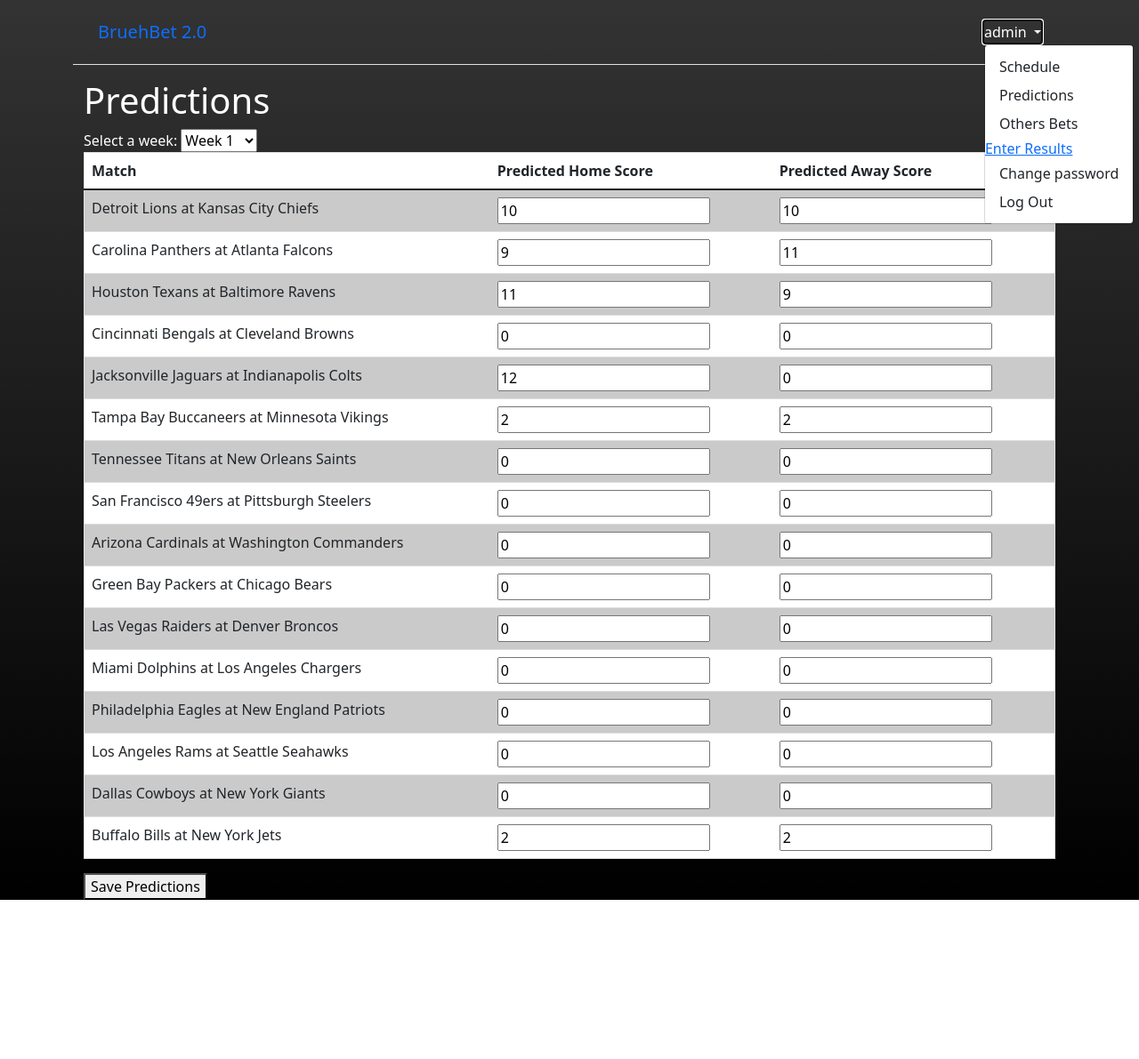
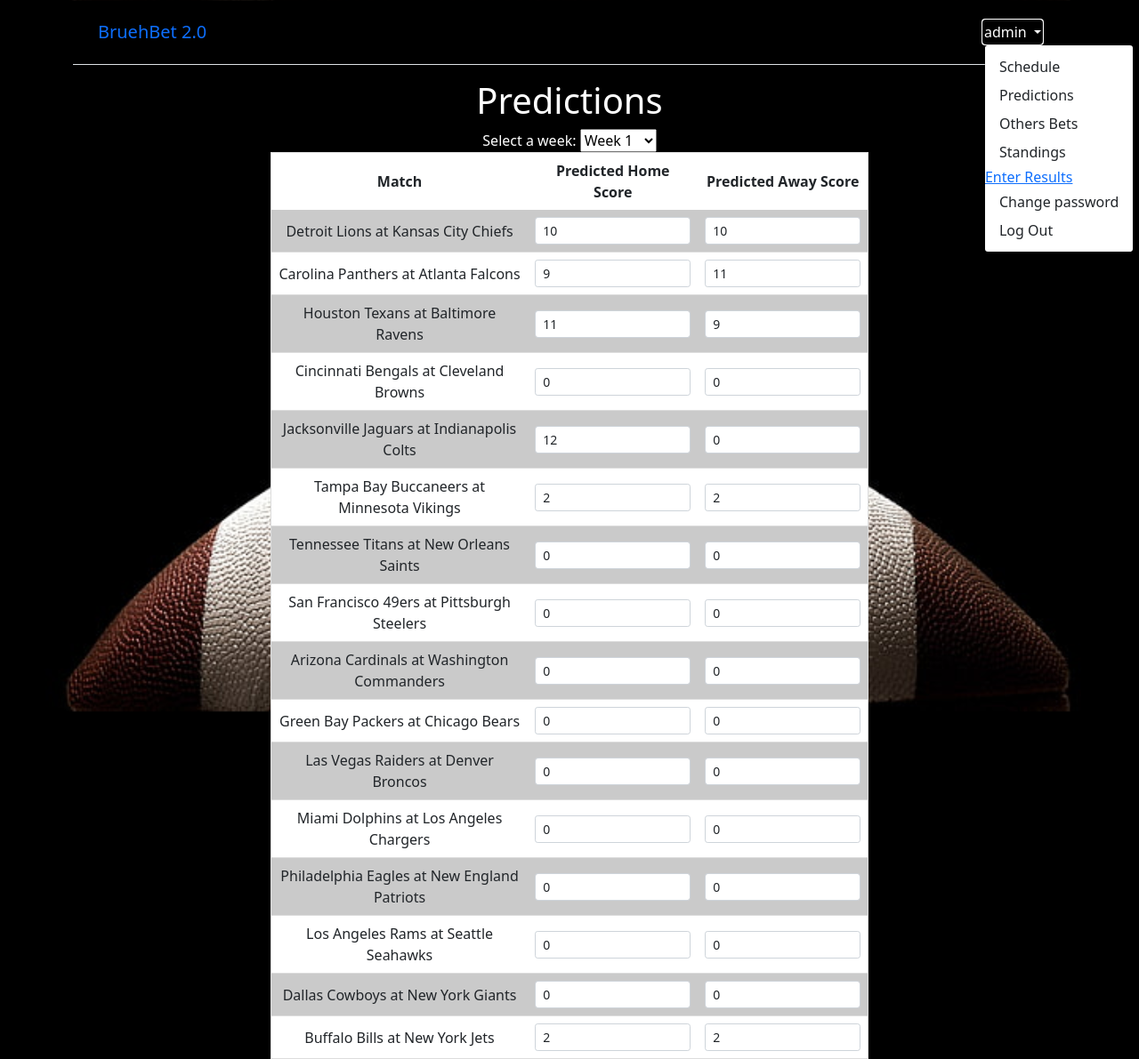
Before and after one commit to MadPaco/bbet, a Django app: page /predictions/ in a window 1280 px wide, after a click on "admin". Shown: the whole page at 89% size. Before the commit the page ends 1012 px from the top, so only its background shows below. Run offline with Django 3.2, Linux system fonts and the light colour scheme; a user stored in the database is signed in; data comes from the database, SQL or seed files in the repository; both versions use the stored data as it was after the commit.

Commit message:
added working standings

```diff
--- a/bbet/settings.py
+++ b/bbet/settings.py
@@ -69,6 +69,9 @@
                 'django.contrib.auth.context_processors.auth',
                 'django.contrib.messages.context_processors.messages',
             ],
+            'libraries':{
+                'index': 'templatetags.index',
+            }
         },
     },
 ]
--- a/static/css/styles.css
+++ b/static/css/styles.css
@@ -1,8 +1,9 @@
 body {
-    background: linear-gradient(to bottom, #333, #000);
+    background-image: url("../../media/background.jpg");
     background-repeat: no-repeat;
-    background-size: auto 100%;
-    min-height: 100vh;
+    background-size: cover;
+    background-attachment: fixed;
+    height: 100vh;
 }
 
 /* Style the table */
@@ -20,6 +21,11 @@
     text-align: left;
     padding: 8px;
     border: 1px solid #ddd;
+    background-color: white;
+}
+
+thead {
+    background-color: #f2f2f2;
 }
 
 td {
--- a/templates/base.html
+++ b/templates/base.html
@@ -32,6 +32,7 @@
               <li><a class="dropdown-item" href="{% url 'schedule' %}">Schedule</a></li>
               <li><a class="dropdown-item" href="{% url 'predictions' %}">Predictions</a></li>
               <li><a class="dropdown-item" href="{% url 'fellow_bets' week_number=1 %}">Others Bets</a></li>
+              <li><a class="dropdown-item" href="{% url 'standings' %}">Standings</a></li>
               {% if request.user.is_staff %}
               <a href="{% url 'enter_results' week_number=1 %}">Enter Results</a>
               {% endif %}
--- a/templates/predictions.html
+++ b/templates/predictions.html
@@ -1,20 +1,22 @@
 <!-- predictions.html -->
 {% extends 'base.html' %}
 {% block content %}
-<div class="container">
+<div class="text-center">
     <h1>Predictions</h1>
-    <form method="get">
+    <form method="get" style="display: inline-block;">
         <label for="week_number">Select a week:</label>
         <select name="week_number" id="week_number">
             {% for week in weeks %}
-                <option value="{{ week }}" {% if week == selected_week|stringformat:"s" %}selected{% endif %}>Week {{ week }}</option>
+            <option value="{{ week }}" {% if week == selected_week|stringformat:"s" %}selected{% endif %}>Week {{ week }}</option>
             {% endfor %}
         </select>
     </form>
+</div>
 
-    <form method="post" id="PredictionsForm">
+<div class="d-flex justify-content-center">
+    <form method="post" id="PredictionsForm" class="text-center d-flex justify-content-center">
         {% csrf_token %}
-        <table class="table">
+        <table class="table-responsive">
             <thead>
                 <tr style="background-color: white;">
                     <th>Match</th>
@@ -24,15 +26,14 @@
             </thead>
             <tbody>
                 {% for game in games %}
-                    <tr>
-                        <td>{{ game.match.away_team }} at {{ game.match.home_team }}</td>
-                        <td><input type="number" name="predicted_home_score_{{ game.match.pk }}" value="{{ game.predicted_home_score }}" {% if current_time > game.match.date %}disabled{% endif %}></td>
-                        <td><input type="number" name="predicted_away_score_{{ game.match.pk }}" value="{{ game.predicted_away_score }}" {% if current_time > game.match.date %}disabled{% endif %}></td>
-                    </tr>
+                <tr>
+                    <td>{{ game.match.away_team }} at {{ game.match.home_team }}</td>
+                    <td><input class="form-control form-control-sm" type="number" name="predicted_home_score_{{ game.match.pk }}" value="{{ game.predicted_home_score }}" {% if current_time > game.match.date %}disabled{% endif %}></td>
+                    <td><input class="form-control form-control-sm" type="number" name="predicted_away_score_{{ game.match.pk }}" value="{{ game.predicted_away_score }}" {% if current_time > game.match.date %}disabled{% endif %}></td>
+                </tr>
                 {% endfor %}
             </tbody>
         </table>
-        <button type="submit">Save Predictions</button>
     </form>
 </div>
 <script>
@@ -43,7 +44,5 @@
         document.cookie = 'selectedWeekPredictions=' + weekDropdown.value;
         document.getElementById('PredictionsForm').submit();
     });
-
-
 </script>
 {% endblock content %}
--- /dev/null
+++ b/templatetags/index.py
@@ -0,0 +1,6 @@
+from django import template
+register = template.Library()
+
+@register.filter
+def index(indexable, i):
+    return indexable[i]
--- a/users/models.py
+++ b/users/models.py
@@ -6,6 +6,7 @@
 class CustomUser(AbstractUser):
     """ custom User class, adding an age field"""
     age = models.PositiveIntegerField(null=True, blank=True)
+    favorite_team = models.CharField(max_length=50, null=True, blank=True)
 
 
     def __str__(self):
--- a/users/urls.py
+++ b/users/urls.py
@@ -1,5 +1,5 @@
 from django.urls import path
-from .views import SignUpView, HomePageView, ScheduleView, PredictionsView, FellowBetsView
+from .views import SignUpView, HomePageView, ScheduleView, PredictionsView, FellowBetsView, StandingsView
 
 urlpatterns = [
     path('', HomePageView.as_view(), name='home'),
@@ -7,4 +7,5 @@
     path('schedule/', ScheduleView.as_view(), name='schedule'),
     path('predictions/', PredictionsView.as_view(), name='predictions'),
     path('fellow_bets/<int:week_number>/', FellowBetsView.as_view(), name='fellow_bets'),
+    path('standings/', StandingsView.as_view(), name='standings'),
 ]
--- a/users/views.py
+++ b/users/views.py
@@ -68,8 +68,11 @@
         return render(request, self.template_name, context)
 
     def post(self, request, *args, **kwargs):
-        selected_week = request.COOKIES['selectedWeekPredictions']
-        print(selected_week)
+        try:
+            selected_week = request.COOKIES['selectedWeekPredictions']
+        except KeyError:
+            selected_week = 1
+
         games = Bet.objects.filter(user=request.user, match__week_number=selected_week)
         weeks = Match.objects.values_list('week_number', flat=True).distinct()
         current_time = timezone.now()
@@ -123,11 +126,17 @@
         for match in matches:
             home_score_key = f"home_team_result_{match.match_number}"
             away_score_key = f"away_team_result_{match.match_number}"
-            home_score = request.POST.get(home_score_key)
-            away_score = request.POST.get(away_score_key)
-            print(away_score)
-            print(home_score)
-            if home_score is not None and away_score is not None:
+
+            try:
+                home_score = request.POST.get(home_score_key)
+            except ValueError:
+                home_score = None
+            try:
+                away_score = request.POST.get(away_score_key)
+            except ValueError:
+                away_score = None
+            print(type(home_score))
+            if home_score is not None and len(home_score) > 0 and away_score is not None and len(away_score) > 0:
                 match.home_team_result = int(home_score)
                 match.away_team_result = int(away_score)
                 match.save()
@@ -164,3 +173,37 @@
         context['week_number'] = self.kwargs.get('week_number')
 
         return context
+
+class StandingsView(ListView):
+    model = Bet
+    template_name = 'standings.html'
+    context_object_name = 'users'
+
+    def get_queryset(self):
+        return CustomUser.objects.all()
+
+    def get_context_data(self, **kwargs):
+        weeks = range(1, 19)
+        context = super().get_context_data(**kwargs)
+        context['weeks'] = weeks
+        users = CustomUser.objects.all()
+        context['users'] = users
+
+        standings = {}
+        grandTotal = {}
+
+        for user in users:
+            points = {}
+            for week in weeks:
+                weeklyPoints = 0
+                weeklyBets = Bet.objects.filter(match__week_number=week, user=user)
+                for bet in weeklyBets:
+                    weeklyPoints += bet.points
+                points[week] = weeklyPoints
+            standings[user] = points
+            grandTotal = {user.username: sum(points.values()) for user, points in standings.items()}
+
+        context['standings'] = standings
+        context['grandTotal'] = grandTotal
+
+        return context
```
Also changed, not shown: templates/fellow_bets.html (+6 -5 lines), templates/schedule.html (+0 -15 lines), templates/standings.html (added, +40 -0 lines), db.sqlite3, media/background.jpg (added), templatetags/__init__.py (added), users/migrations/0013_customuser_favorite_team.py (added).
